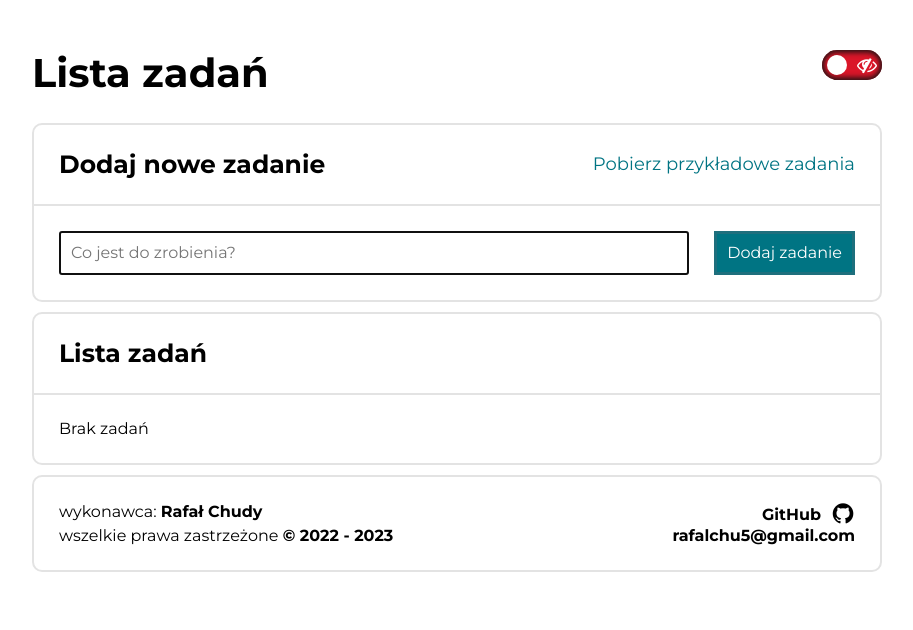
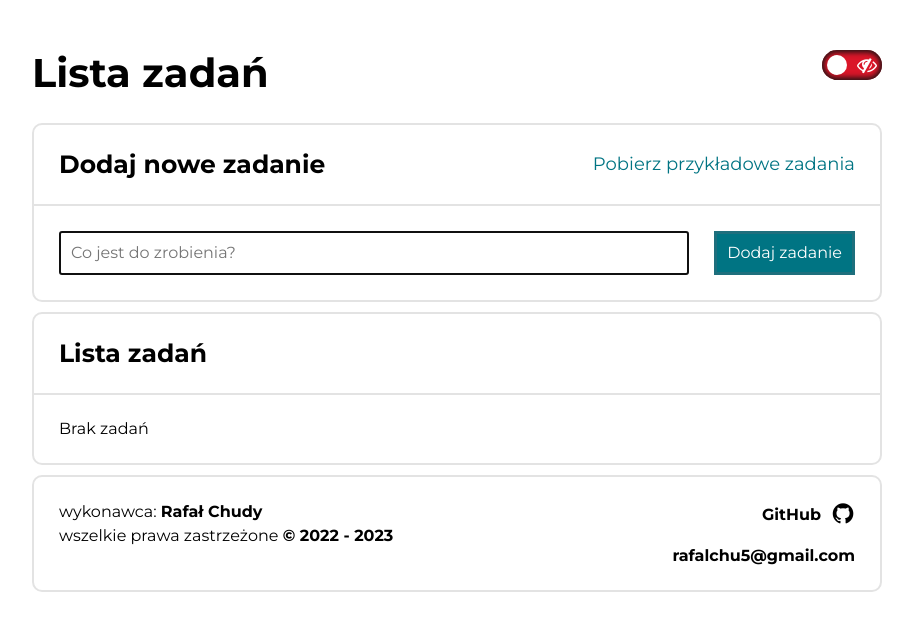
Before and after one commit to Rafal-1999/To-Do-List-React, a React (Create React App) app: page / in a window 1280 px wide. Shown: the top 630 px of the page, without its empty margins (183-1096 px from the left). Built offline with nearby package versions, Linux system fonts and the light colour scheme.

Commit message:
Layout corrections in the footer

```diff
--- a/package.json
+++ b/package.json
@@ -1,6 +1,6 @@
 {
   "name": "to-do-list-react",
-  "version": "4.51.1",
+  "version": "4.51.2",
   "private": true,
   "homepage": "https://rafal-1999.github.io/To-Do-List-React/",
   "dependencies": {
--- a/src/components/Footer/styled.js
+++ b/src/components/Footer/styled.js
@@ -20,13 +20,14 @@ export const FooterBox = styled.div`
     flex: 1;
     display: flex;
     flex-direction: column;
-    justify-content: space-between;
+    align-items: flex-start;
 
-    @media (min-width: 577px) {
-        ${({ alignment }) => alignment && css`
+    ${({ alignment }) => alignment && css`
+        @media (min-width: 577px) {
+            justify-content: flex-start;
             align-items: flex-end;
-        `}
-    }
+        }
+    `}
 `;
 
 export const FooterContent = styled.p`
@@ -66,7 +67,7 @@ export const FooterLink = styled.a`
     }
 
     ${({ marginTop }) => marginTop && css`
-        @media (max-width: 576px) and (hover: none) {
+        @media (hover: none) {
             margin-top: 20px;
         }
     `}
```
